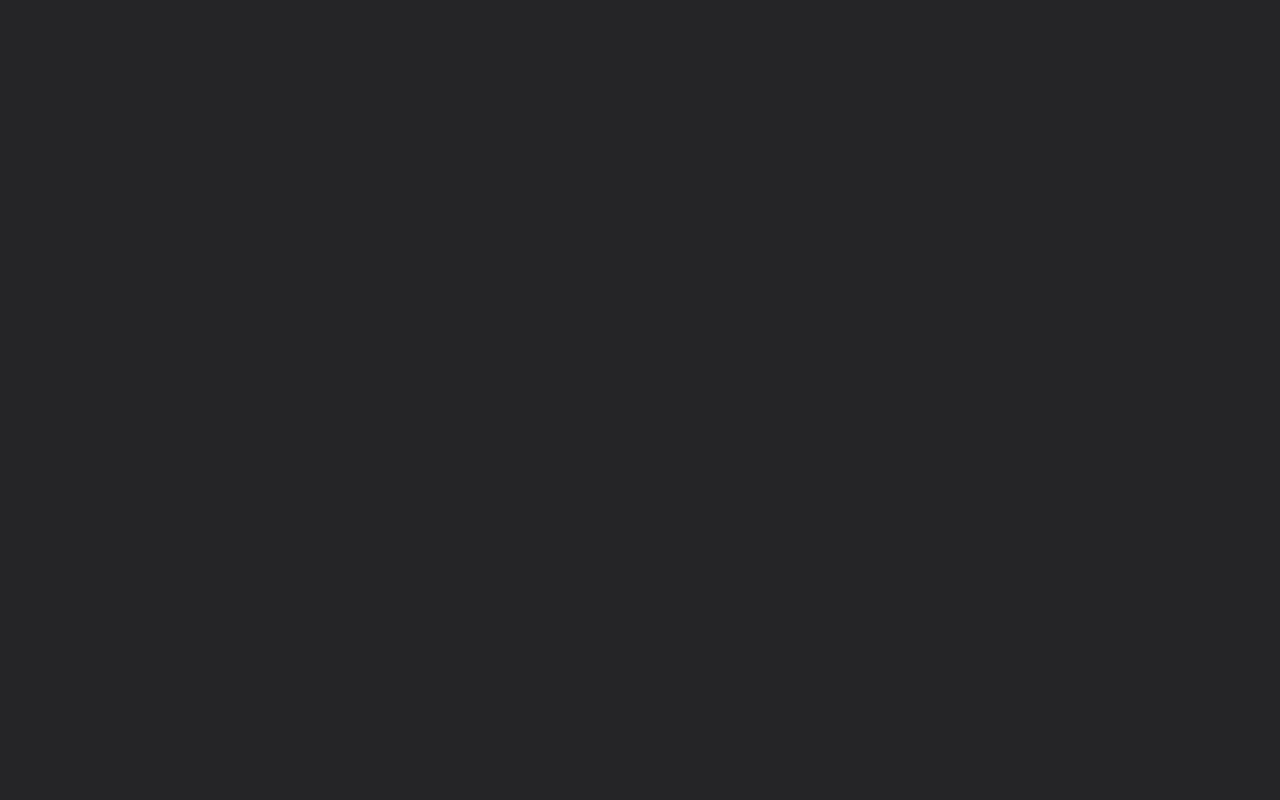
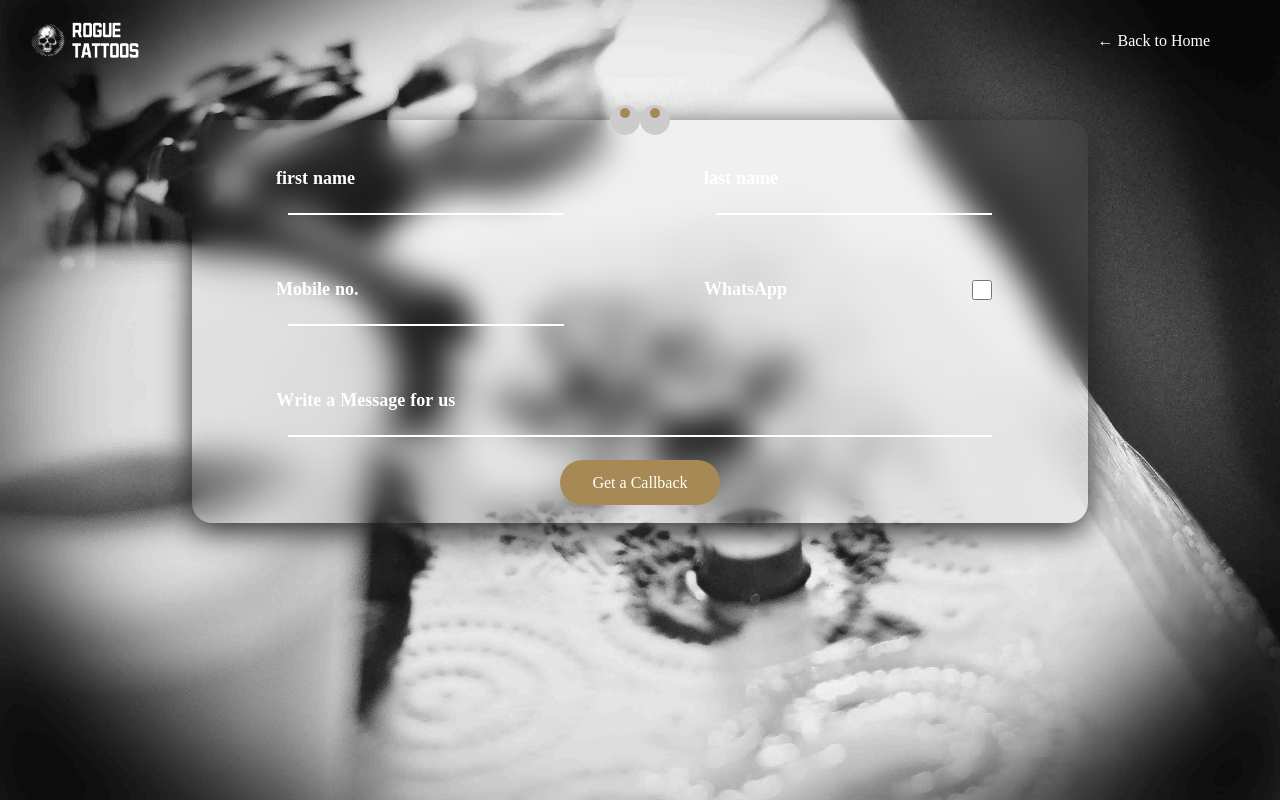
Before and after one commit to keshavtomar/rogue-tattoos, a React (Create React App) app: page /getstarted in a window 1280 px wide. Before the commit this address had no page. Built offline with nearby package versions, Linux system fonts and the light colour scheme; the HTML template or start-up script is replaced by a standard one; a web font is replaced by a local one.

Commit message:
unstable updates of form

```diff
--- a/src/App.js
+++ b/src/App.js
@@ -2,15 +2,17 @@ import "./App.css";
 import { BrowserRouter as Router, Routes, Route, useNavigate } from "react-router-dom";
 import Home from "../src/Home";
 import Gallery from "./components/Gallery";
+import Getstartedform from "./components/Getstartedform";
 
 
 function App() {
   return (
     <Router>
       <Routes>
-      <Route path="/" element={<Home />} />
-      <Route path="/gallery" element={<Gallery />} />
-    </Routes>
+        <Route path="/" element={<Home />} />
+        <Route path="/gallery" element={<Gallery />} />
+        <Route path="/getstarted" element={<Getstartedform />} />
+      </Routes>
     </Router>
   );
 }
--- a/src/components/Gallery.jsx
+++ b/src/components/Gallery.jsx
@@ -50,10 +50,6 @@ function Gallery() {
             </div>
             <ul className={isOpen ? 'showing' : ''}>
               <li className='bblur'><a className='nav-link' href="/">← Back to Home</a></li>
-              {/* <li className='bblur'><a className='nav-link' href="/">About</a></li>
-              <li className='bblur'><a className='nav-link' href="/">Blog</a></li>
-              <li className='bblur'><a className='nav-link' href="/gallery">Gallery</a></li>
-              <li className='bblur'><a className='nav-link' href="/">Contact</a></li> */}
             </ul>
           </div>
         </tav>
--- a/src/components/Getstartedform.jsx
+++ b/src/components/Getstartedform.jsx
@@ -1,9 +1,98 @@
-import React from 'react'
+import React, { useState, useEffect } from 'react'
+import '../styles/getstartedform.css'
+import Loader from './Loader'
+import MenuIcon from '@mui/icons-material/Menu';
+import Brand from './Brand';
+import Footer from './Footer';
+import MouseFollowingEyes from './MouseFollowingEyes';
+
 
 export default function Getstartedform() {
+
+    const [isOpen, setisOpen] = useState(false);
+    const handleClick = () => {
+        if (isOpen === false) {
+            setisOpen(true);
+        }
+        else {
+            setisOpen(false);
+        }
+    }
+
+    const updateLabels = () => {
+        const labels = document.querySelectorAll('.form-control label');
+
+        labels.forEach(label => {
+            label.innerHTML = label.innerText
+                .split('')
+                .map((letter, idx) => `<span style="
+				transition-delay: ${idx * 50}ms
+			">${letter}</span>`)
+                .join('');
+        });
+    }
+
+    useEffect(() => {
+        updateLabels();
+    }, []);
+
+
+
+
+    //jsx for input
+    const [isWhatsappAllowed, setisWhatsappAllowed] = useState(false);
+
+    const handleCheckboxchange = () => {
+        setisWhatsappAllowed(!isWhatsappAllowed);
+    }
+
     return (
-        <div>
+        <div className="form-section">
+            <Loader />
+            <header className='gallery-header'>
+                <tav id="#gnav">
+                    <div onClick={handleClick} className="menu-icon">
+                        <MenuIcon />
+                    </div>
+                    <div className="menu">
+                        <div className="logo">
+                            <Brand />
+                        </div>
+                        <ul className={isOpen ? 'showing' : ''}>
+                            <li className='bblur'><a className='nav-link' href="/">← Back to Home</a></li>
+                        </ul>
+                    </div>
+                </tav>
+            </header>
 
+
+            <div className='form-container glass-effect'>
+                <div className="move-area">
+                    <MouseFollowingEyes />
+                </div>
+                <div className="form-control">
+                    <input type="text" required />
+                    <label>first&nbsp;name</label>
+                </div>
+
+                <div className="form-control">
+                    <input type="text" required />
+                    <label>last&nbsp;name</label>
+                </div>
+                <div className="form-control">
+                    <input type="text" required />
+                    <label>Mobile&nbsp;no.</label>
+                </div>
+                <div className="form-control" style={{ display: 'flex', justifyContent: 'flex-end', alignContent: 'flex-end' }}>
+                    <label>WhatsApp</label>
+                    <input className='chkbox' checked={isWhatsappAllowed} onChange={handleCheckboxchange} style={{ height: '20px', width: '20px', position: 'relative', top: '13px', backgroundColor: isWhatsappAllowed ? '#a68954' : '', display: 'flex', justifyContent: 'flex-end' }} type="checkbox" />
+                </div>
+                <div className="form-control" style={{ width: '85%' }}>
+                    <input type="text" required />
+                    <label>Write&nbsp;a&nbsp;Message&nbsp;for&nbsp;us</label>
+                </div>
+                <button className='form-submit-button'>Get a Callback</button>
+            </div>
         </div>
     )
 }
--- a/src/components/Header.jsx
+++ b/src/components/Header.jsx
@@ -1,4 +1,5 @@
 import React, { useState, useEffect } from 'react'
+import { useNavigate } from 'react-router-dom';
 import '../styles/header.css'
 import MenuIcon from '@mui/icons-material/Menu';
 
@@ -7,6 +8,12 @@ import aboutUs from '../data/content.jsx'
 import FollowUs from './FollowUs';
 
 export default function Header() {
+    const navigate = useNavigate();
+
+    const handleStarted = () => {
+        navigate("/getstarted");
+    }
+
     const [isOpen, setisOpen] = useState(false);
 
 
@@ -109,7 +116,7 @@ export default function Header() {
                     </div>
                 </div>
 
-                <div className='consult'>
+                <div className='consult' onClick={handleStarted}>
                     <button className='consult-button'>Get Started
                         <div class="gs-icon">
                             <svg height="24" width="24" viewBox="0 0 24 24" xmlns="http://www.w3.org/2000/svg"><path d="M0 0h24v24H0z" fill="none"></path><path d="M16.172 11l-5.364-5.364 1.414-1.414L20 12l-7.778 7.778-1.414-1.414L16.172 13H4v-2z" fill="currentColor"></path></svg>
--- /dev/null
+++ b/src/components/MouseFollowingEyes.jsx
@@ -0,0 +1,32 @@
+import React, { useEffect } from 'react'
+import '../styles/mousefollowingeyes.css';
+
+export default function MouseFollowingEyes() {
+
+    const followLogic = () => {
+        document.addEventListener("mousemove", function (event) {
+            var eye = document.querySelector(".eye");
+            var x = eye.offsetLeft + (eye.offsetWidth);
+            var y = eye.offsetTop + (eye.offsetHeight);
+            var rad = Math.atan2(event.pageX - x, event.pageY - y);
+            var rot = (rad * (180 / Math.PI) * -1) + 180;
+            // eye.forEach((eye) => {
+            //     eye.style.transform = 'rotate(' + rot + 'deg)';
+            // })
+            eye.style.transform = 'rotate(' + rot + 'deg)';
+        });
+    }
+
+    useEffect(() => {
+        followLogic();
+    }, []);
+
+    return (
+        <div>
+            <div className='container'>
+                <div className='eye'></div>
+                <div className='eye'></div>
+            </div>
+        </div>
+    )
+}
--- /dev/null
+++ b/src/styles/getstartedform.css
@@ -0,0 +1,107 @@
+.form-section {
+  display: flex;
+  justify-content: center;
+}
+
+.form-section header {
+  width: 100%;
+  height: 100vh;
+  position: relative;
+  height: 0px;
+  align-items: center;
+  justify-content: center;
+}
+
+.form-section header::before {
+  content: "";
+  position: absolute;
+  top: 0;
+  left: 0;
+  right: 0;
+  bottom: 0;
+  background: url("../../public/images/bg4.jpg") no-repeat 50% 50%;
+  background-size: cover;
+  height: 100vh;
+}
+
+.form-container {
+  margin: 120px auto 0px;
+  position: absolute;
+  z-index: 0;
+  width: 70vw;
+  display: flex;
+  flex-wrap: wrap;
+  justify-content: space-around;
+  padding: 10px 20px 60px;
+  border-radius: 20px;
+}
+
+.form-container * {
+  font-weight: bolder;
+}
+
+.form-control {
+  position: relative;
+  margin: 20px 0;
+  width: 300px;
+  background-color: transparent;
+  border: none;
+}
+
+.form-control input {
+  background-color: transparent;
+  border: 0;
+  border-bottom: 2px solid #fff;
+  padding: 15px 0;
+  display: block;
+  font-size: 18px;
+  font-family: "Muli", sans-serif;
+  width: 100%;
+  transition: 0.1s ease-in;
+  color: white;
+}
+
+.form-control input:focus,
+.form-control input:valid {
+  border-bottom-color: #a68954;
+  outline: none;
+}
+
+.form-control input:focus + label span,
+.form-control input:valid + label span {
+  color: #a68954;
+  transform: translateY(-30px);
+}
+
+.form-control label {
+  position: absolute;
+  top: 15px;
+  left: 0;
+}
+
+.form-control label span {
+  display: inline-block;
+  font-size: 18px;
+  min-width: 5px;
+  transition: 0.3s cubic-bezier(0.68, -0.55, 0.265, 1.55);
+}
+
+input:checked {
+  accent-color: #a68954;
+}
+
+.form-submit-button {
+  height: 45px;
+  border-radius: 40px;
+  color: white;
+  width: 160px;
+  background-color: #a68954;
+  border: none;
+  position: absolute;
+  bottom: 18px;
+}
+
+.move-area {
+  position: absolute;
+  top: -15px;
+}
--- /dev/null
+++ b/src/styles/mousefollowingeyes.css
@@ -0,0 +1,20 @@
+.eye {
+  position: relative;
+  display: inline-block;
+  border-radius: 50%;
+  height: 30px;
+  width: 30px;
+  background: #ccc;
+}
+
+.eye:after {
+  /*pupil*/
+  position: absolute;
+  bottom: 17px;
+  right: 10px;
+  width: 10px;
+  height: 10px;
+  background: #a68954;
+  border-radius: 50%;
+  content: " ";
+}
```
